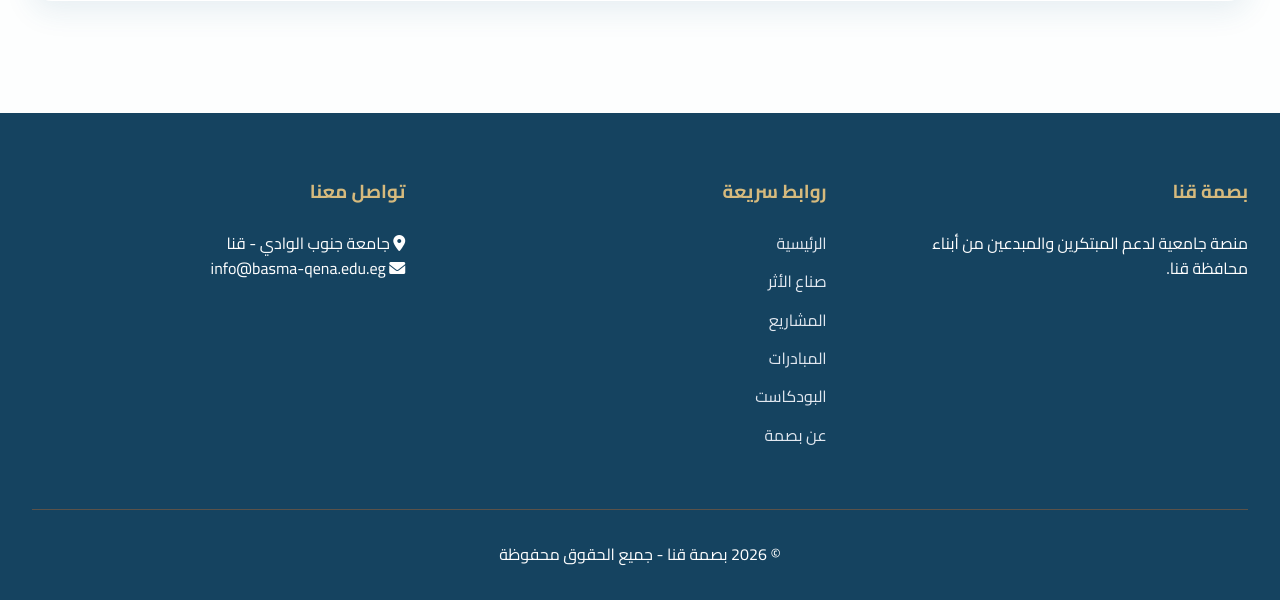
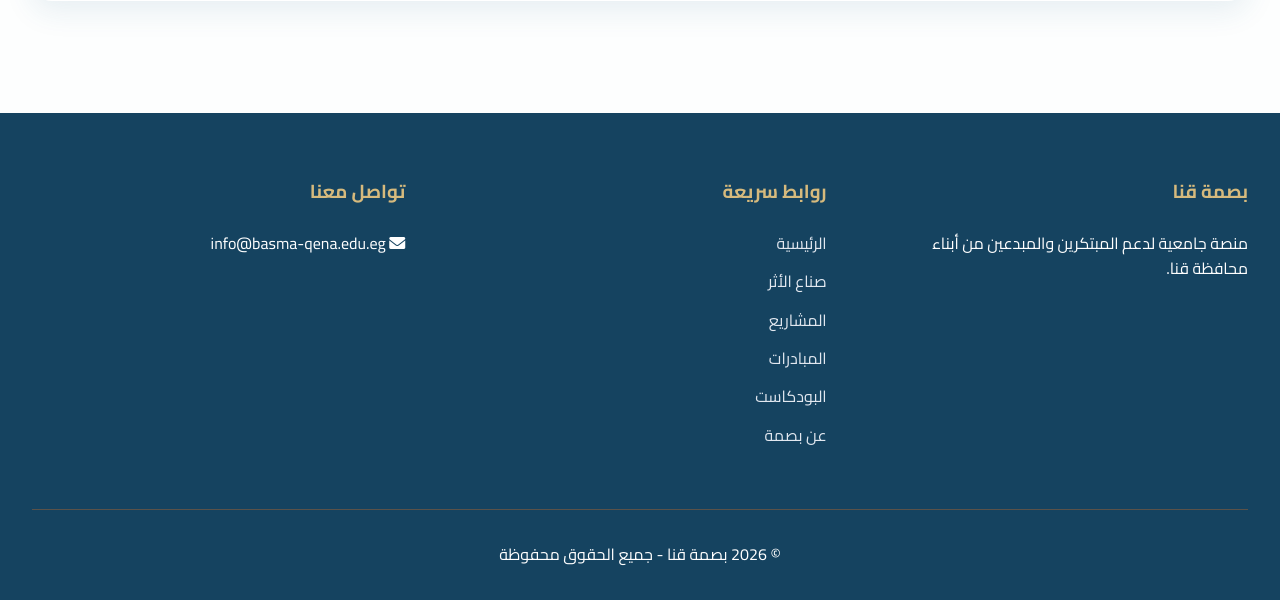
Before and after one commit to blackeagle686/help1, a Django app: page /about/ in a window 1280 px wide. Shown: the part 843-1443 px from the top of the page. Run offline with Django 5.2, Linux system fonts and the light colour scheme; data comes from the database, SQL or seed files in the repository.

Commit message:
update base.html

```diff
--- a/templates/portal/base.html
+++ b/templates/portal/base.html
@@ -168,7 +168,6 @@
 
             <div class="footer-section">
                 <h3>تواصل معنا</h3>
-                <p><i class="fas fa-map-marker-alt"></i> جامعة جنوب الوادي - قنا</p>
                 <p><i class="fas fa-envelope"></i> info@basma-qena.edu.eg</p>
             </div>
         </div>
```
